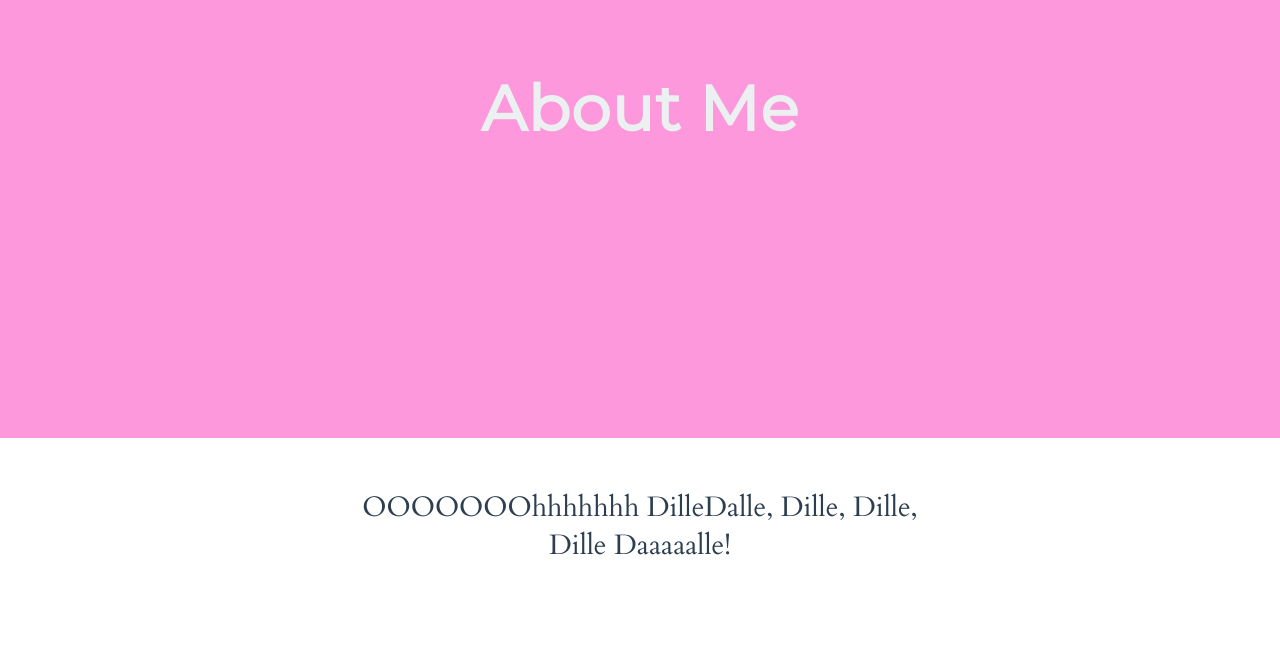
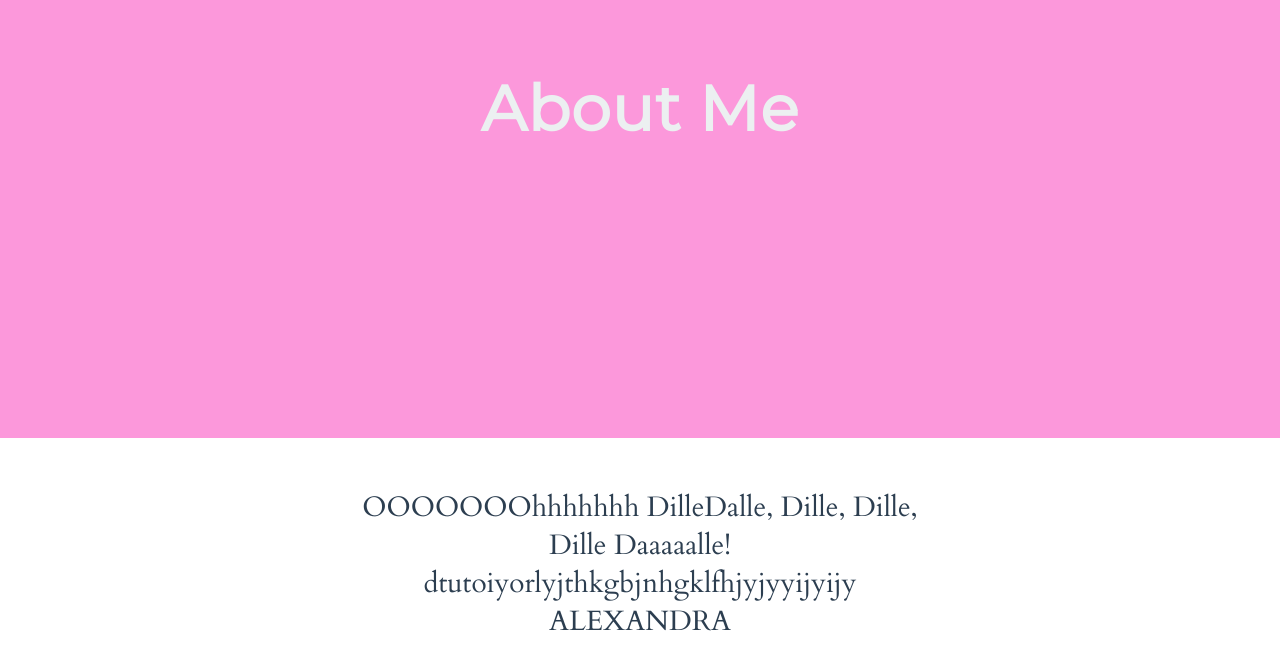
Before and after one commit to sashadeve/dilledalle, a plain HTML site: page index.html in a window 1280 px wide. Shown: the part 1670-2338 px from the top of the page. Drawn offline with Linux system fonts and the light colour scheme.

Commit message:
Alexandras text

```diff
--- a/index.html
+++ b/index.html
@@ -117,7 +117,7 @@
     <section class="section section--alignCentered section--description">
       <p class="color--darkgrey section__description">
         OOOOOOOhhhhhhh DilleDalle, Dille, Dille, Dille Daaaaalle!
-
+        dtutoiyorlyjthkgbjnhgklfhjyjyyijyijy ALEXANDRA
       </p>
 
     <div class="background--skyBlue modal--closed">
```
